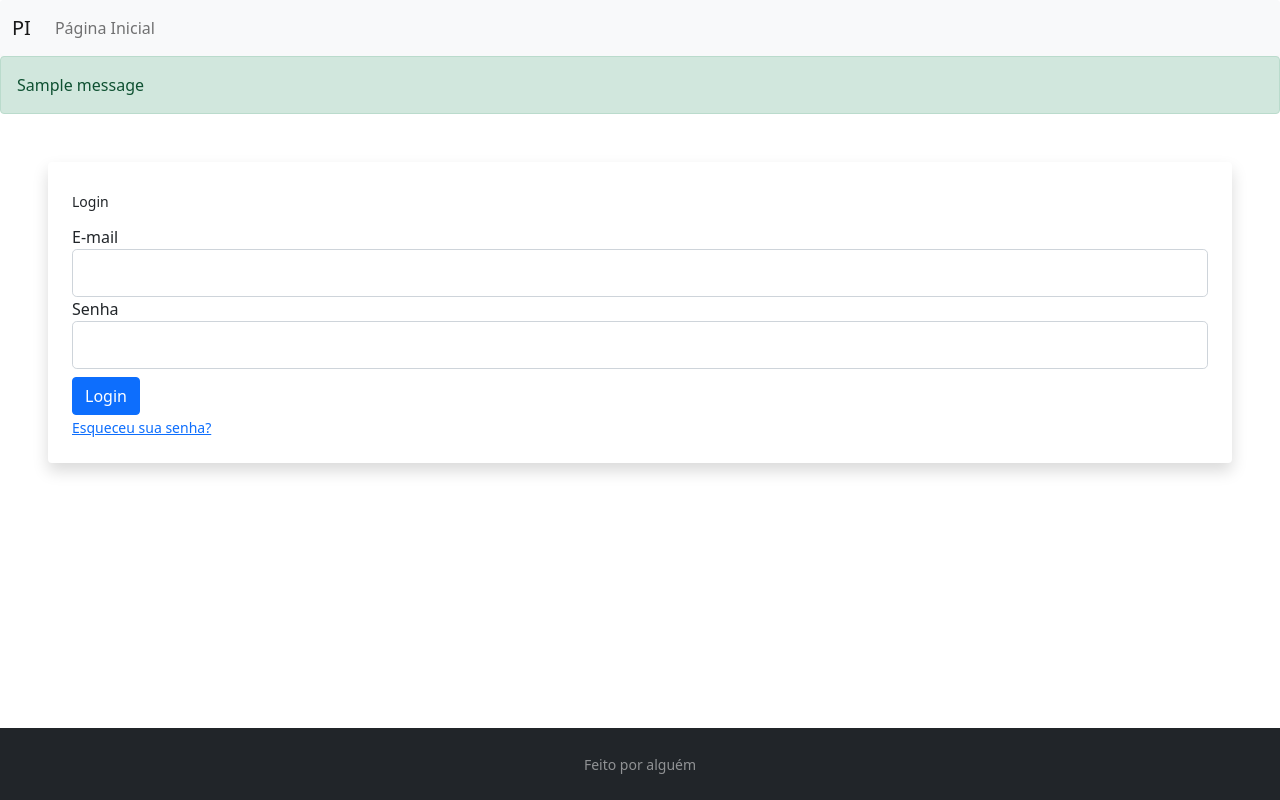
After one commit to douglas-lon/pi-prototipo, a Flask app: page /login/ in a window 1280 px wide. The commit adds this page. Run offline with Flask 2, Linux system fonts and the light colour scheme; one stand-in notice (Sample message) is shown.

Commit message:
Cria formulário login e registro, cria página de login e refaz estilos das páginas antigas

```diff
--- a/pi/forms.py
+++ b/pi/forms.py
@@ -0,0 +1,18 @@
+from flask_wtf import FlaskForm
+from wtforms import StringField, PasswordField, SubmitField
+from wtforms.validators import (DataRequired,
+                                Email, ValidationError, EqualTo)
+
+class RegistroProfessorForm(FlaskForm):
+    nome = StringField('Nome', validators=[DataRequired()])
+    sobrenome = StringField('Sobrenome', validators=[DataRequired()])
+    email = StringField('E-mail', DataRequired(), Email())
+    senha = PasswordField('Senha', validators=[DataRequired()])
+    confirma_senha = PasswordField('Confime a Senha', validators=[DataRequired(), EqualTo('senha')])
+    enviar = SubmitField('Registrar-Se')
+
+class LoginProfessorForm(FlaskForm):
+    email = StringField('E-mail',
+                        validators=[DataRequired(), Email()])
+    senha = PasswordField('Senha', validators=[DataRequired()])
+    enviar = SubmitField('Login')
--- a/pi/routes.py
+++ b/pi/routes.py
@@ -1,5 +1,6 @@
-from flask import render_template, url_for, abort
+from flask import render_template, url_for, abort, redirect, flash
 from pi import app
+from pi.forms import LoginProfessorForm
 
 
 @app.route("/")
@@ -11,13 +12,15 @@ def home():
 @app.route("/aluno/")
 def aluno():
     titulo = "Aluno"
-    return render_template('aluno.html', titulo=titulo, user='aluno')
+    return render_template('aluno.html',
+                           titulo=titulo, user='aluno')
 
 
 @app.route("/aluno/consulta/<info>/")
 def aluno_consulta(info):
     if info in ['situacao', 'informacao']:
-        return render_template('consulta.html', info=info, user='aluno')
+        return render_template('consulta.html',
+                               info=info, user='aluno')
     else:
         abort(404)
 
@@ -25,4 +28,14 @@ def aluno_consulta(info):
 @app.route("/professor/")
 def professor():
     titulo = "Professor"
-    return render_template('professor.html', titulo=titulo, user='professor')
+    return render_template('professor.html',
+                           titulo=titulo, user='professor')
+
+
+@app.route("/login/", methods=["GET", "POST"])
+def login():
+    form = LoginProfessorForm()
+    if form.validate_on_submit():
+        return redirect(url_for('professor'))
+
+    return render_template('login.html', titulo='Login', form=form, user="login")
--- a/pi/static/main.css
+++ b/pi/static/main.css
@@ -13,6 +13,7 @@ body {
     align-items: center;
   }
 
+
 .content-section {
     background: #ffffff;
     padding: 10px 20px;
--- a/pi/templates/aluno.html
+++ b/pi/templates/aluno.html
@@ -1,14 +1,14 @@
 {% extends "layout.html" %}
 {% block conteudo %}
-    <h1 class="text-center mt-2"> Página do Aluno </h1>
+    <h1 class="text-center mt-3"> Página do Aluno </h1>
     <div class="mt-5 px-5">
-        <div class="container border border-primary mt-3 content-section" >
+        <div class="container shadow p-4 mb-5 bg-white rounded m-5 " >
             <p>
                 Você gostaria de consultar informações sobre sua nota, presença e situação?
             </p>
             <a class="btn btn-primary" href="{{url_for('aluno_consulta', info='situacao')}}"> Consultar Situação </a>
         </div>
-        <div class="container border border-secondary mt-3 content-section" >
+        <div class="container shadow p-4 mb-5 bg-white rounded m-5 " >
             <p>
                 Ou gostaria de consultar informações sobre um a matéria que um professor ensina?
             </p>
--- a/pi/templates/layout.html
+++ b/pi/templates/layout.html
@@ -6,13 +6,18 @@
         <meta name="viewport" content="width=device-width, initial-scale=1.0">
         <link href="https://cdn.jsdelivr.net/npm/bootstrap@5.1.1/dist/css/bootstrap.min.css" rel="stylesheet" integrity="sha384-F3w7mX95PdgyTmZZMECAngseQB83DfGTowi0iMjiWaeVhAn4FJkqJByhZMI3AhiU" crossorigin="anonymous">
         <link rel="stylesheet" type="text/css" href="{{ url_for('static', filename='main.css')}}">
+        {% if titulo %}
             <title>{{ titulo }}</title>
+        {% else %}
+            <title> Projeto PI </title>
+        {% endif %}
     </head>
     <body class="d-flex flex-column min-vh-100">
         {% if user %}
+            <header>
                 <nav class="navbar navbar-expand-lg navbar-light bg-light rounded shadow-sm">
                     <div class="container-fluid">
-                    <a class="navbar-brand" href="{{url_for('home')}}">Navbar</a>
+                        <a class="navbar-brand" href="{{url_for('home')}}">PI</a>
                         <button class="navbar-toggler" type="button" data-bs-toggle="collapse" data-bs-target="#navbarSupportedContent" aria-controls="navbarSupportedContent" aria-expanded="false" aria-label="Toggle navigation">
                             <span class="navbar-toggler-icon"></span>
                         </button>
@@ -25,18 +30,34 @@
                                     <a class="nav-item nav-link" href="#"> Consultar </a>
                                     <a class="nav-item nav-link" href="#"> Registrar </a>
                                 </div>
+                            {% elif user == 'aluno' %}
+                                <div class="navbar-nav mr-auto">
+                                    <a class="nav-item nav-link" href=" {{ url_for(user) }} ">Página do Aluno</a>
+                                </div>
                             {% else %}
                                 <div class="navbar-nav mr-auto">
-                                <a class="nav-item nav-link" href=" {{ url_for(user) }} ">Página do Aluno</a>
+                                    <a class="nav-item nav-link" href=" {{ url_for('home') }} ">Página Inicial</a>
                                 </div>
                             {% endif %}
                         </div>
                     </div>
                 </nav>
+            </header>
         {% endif %}
+        <main>
+            {% with messages = get_flashed_messages(with_categories=true)%}
+                {% if messages %}
+                    {% for category, message in messages %}
+                        <div class="alert alert-{{ category }}">
+                            {{ message }}
+                        </div>
+                    {% endfor %}
+                {% endif%}
+            {% endwith %}
+
             {% block conteudo %}
             {% endblock conteudo %}
-
+        </main>
         <script src="https://cdn.jsdelivr.net/npm/@popperjs/core@2.9.3/dist/umd/popper.min.js" integrity="sha384-W8fXfP3gkOKtndU4JGtKDvXbO53Wy8SZCQHczT5FMiiqmQfUpWbYdTil/SxwZgAN" crossorigin="anonymous"></script>
         <script src="https://cdn.jsdelivr.net/npm/bootstrap@5.1.1/dist/js/bootstrap.min.js" integrity="sha384-skAcpIdS7UcVUC05LJ9Dxay8AXcDYfBJqt1CJ85S/CFujBsIzCIv+l9liuYLaMQ/" crossorigin="anonymous"></script>
 
--- /dev/null
+++ b/pi/templates/login.html
@@ -0,0 +1,45 @@
+{% extends "layout.html" %}
+{% block conteudo %}
+    <div class="shadow p-4 mb-5 bg-white rounded m-5 ">
+        <form action="" method="POST">
+            {{ form.hidden_tag() }}
+            <fieldset class="form-group">
+                <legend class="col-form-label-sm"> Login </legend>
+                <div class="form-group">
+                    {{ form.email.label(class="form-control-label") }}
+
+                    {% if form.email.errors %}
+                        {{ form.email(class="form-control form-control-lg is-invalid")}}
+                        <div class="invalid-feedback">
+                            {% for error in form.email.errors %}
+                                <span> {{ error }} </span>
+                            {% endfor %}
+                        </div>
+                    {% else %}
+                        {{ form.email(class="form-control form-control-lg") }}
+                    {% endif %}
+                </div>
+                <div class="form-group">
+                    {{ form.senha.label(class="form-control-label") }}
+
+                    {% if form.senha.errors %}
+                        {{ form.senha(class="form-control form-control-lg is-invalid")}}
+                        <div class="invalid-feedback">
+                            {% for error in form.senha.errors %}
+                                <span> {{ error }} </span>
+                            {% endfor %}
+                        </div>
+                    {% else %}
+                        {{ form.senha(class="form-control form-control-lg") }}
+                    {% endif %}
+                </div>
+            </fieldset>
+            <div class="form-group mt-2">
+                {{ form.enviar(class="btn btn-primary") }}
+            </div>
+            <small class="text-muted ml-2">
+                <a href="#"> Esqueceu sua senha? </a>
+            </small>
+        </form>
+    </div>
+{% endblock conteudo %}
```
Also changed, not shown: pi/templates/home.html (+10 -11 lines). Lines whose indentation alone changed are shown as unchanged.
